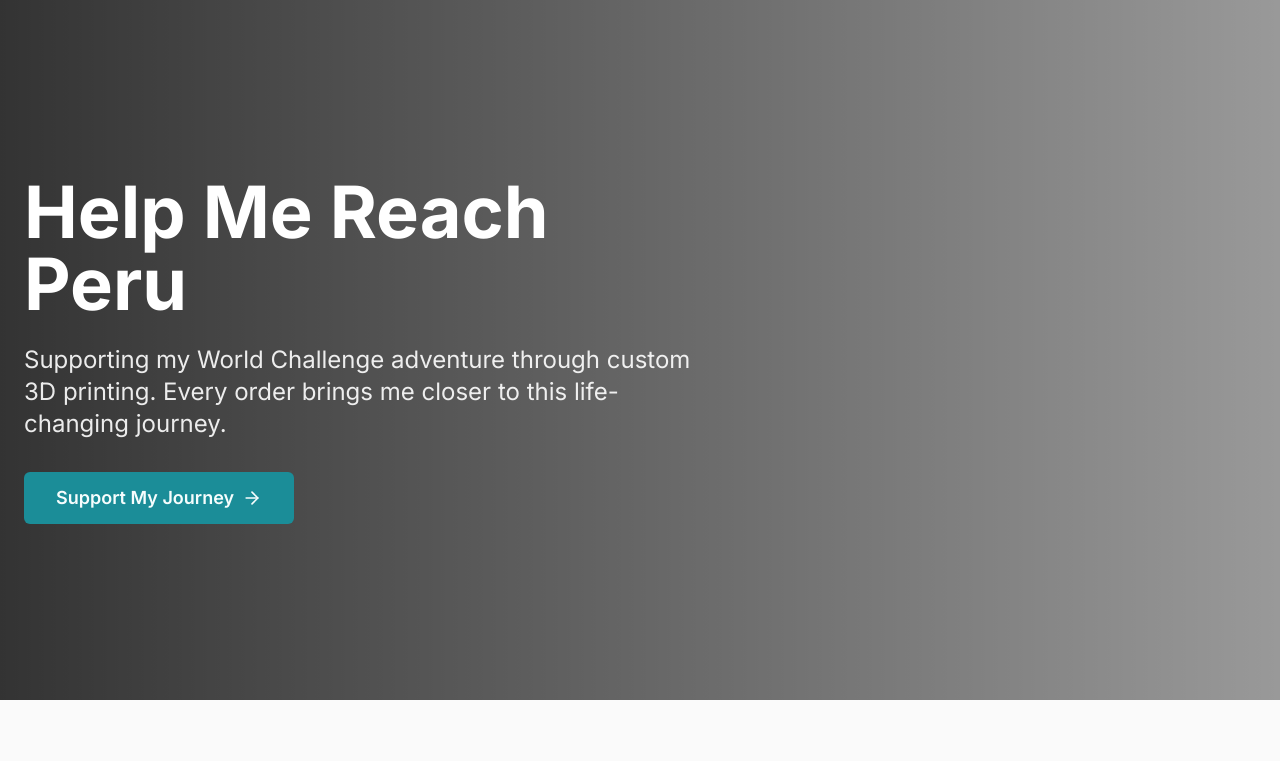
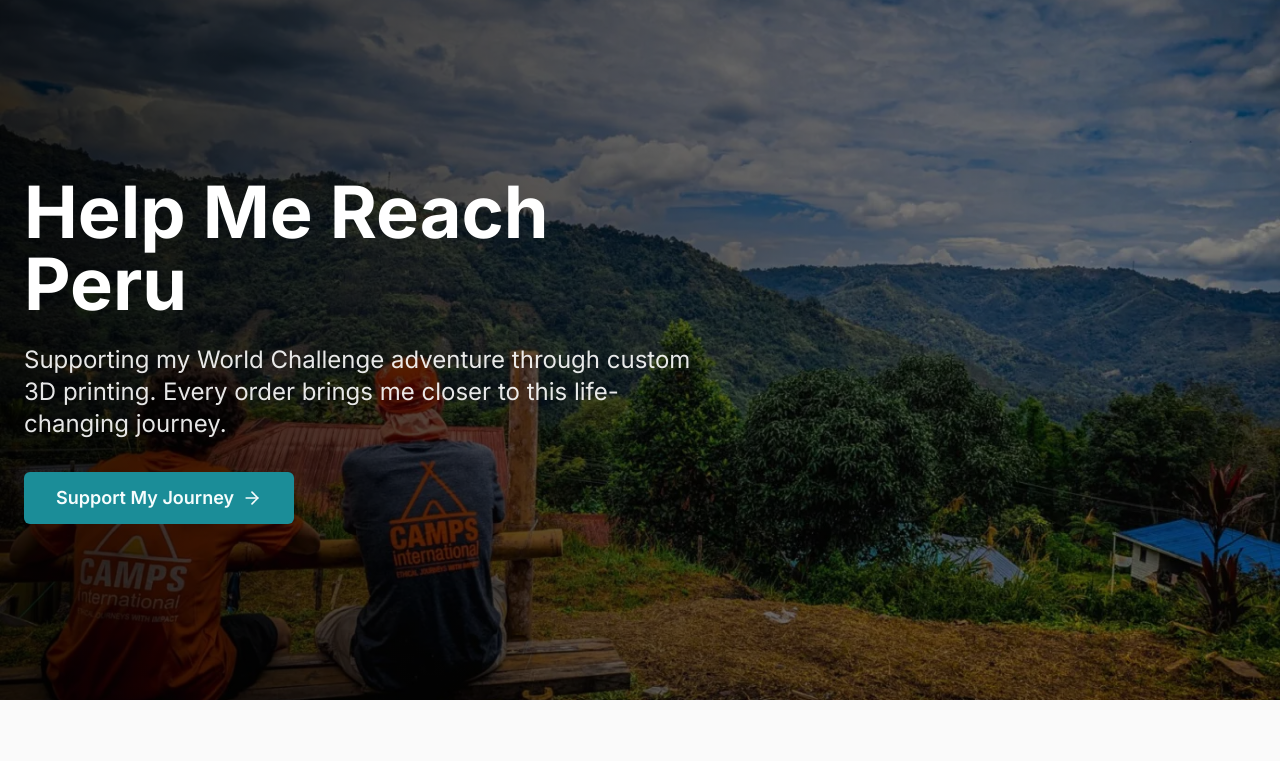
Before and after one commit to TrickIt-Hosting/Charlie-Peru-Trip, a plain HTML site: page index.html in a window 1280 px wide. Shown: the top 761 px of the page. Drawn offline with nearby package versions, Linux system fonts and the light colour scheme.

Commit message:
Update index.html

```diff
--- a/index.html
+++ b/index.html
@@ -6,12 +6,10 @@
     <title>Charlie's Fundraising - 3D Printing for Peru World Challenge</title>
     <meta name="description" content="Support Charlie's journey to Peru with World Challenge by ordering custom 3D printed products. Help raise £5,000 for this life-changing adventure through entrepreneurial 3D printing services.">
 
-    <!-- Google Fonts -->
     <link rel="preconnect" href="https://fonts.googleapis.com">
     <link rel="preconnect" href="https://fonts.gstatic.com" crossorigin>
     <link href="https://fonts.googleapis.com/css2?family=Inter:wght@400;500;600;700;800&display=swap" rel="stylesheet">
 
-    <!-- Tailwind CSS CDN -->
     <script src="https://cdn.tailwindcss.com"></script>
     <script>
         tailwind.config = {
@@ -78,9 +76,8 @@
 </head>
 <body class="bg-background text-foreground antialiased">
 
-    <!-- Hero Section -->
     <div class="relative h-[600px] md:h-[700px] overflow-hidden">
-        <div class="absolute inset-0 bg-cover bg-center" style="background-image: url('img1.jpg')">
+        <div class="absolute inset-0 bg-cover bg-center" style="background-image: url('img1.webp')">
             <div class="absolute inset-0 bg-gradient-to-r from-black/80 via-black/60 to-black/40"></div>
         </div>
 
@@ -98,6 +95,10 @@
                 </button>
             </div>
         </div>
+    </div>
+</body>
+</html>
+        <!-- First 100 since AI cant handle more than 500 lines! -->
     </div>
 
     <!-- Progress Bar Section (Sticky) -->
@@ -197,6 +198,7 @@
                         <h3 class="text-xl font-semibold mb-2">Decorative Pieces</h3>
                         <p class="text-base text-muted-foreground mb-4">Unique home decor items</p>
                         <p class="text-lg font-semibold text-primary mb-4">From £5</p>
+                        <!-- Next 100 -->
                         <button onclick="scrollToContact()" class="w-full bg-primary text-primary-foreground px-4 py-2 rounded-md font-semibold hover:opacity-90 transition-opacity">
                             Order to Support
                         </button>
```
